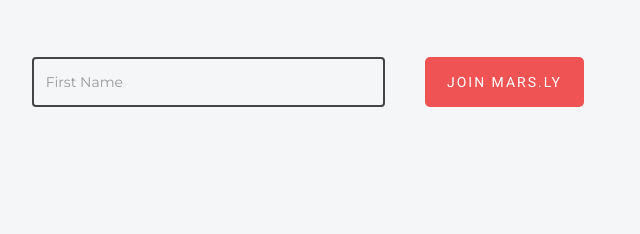
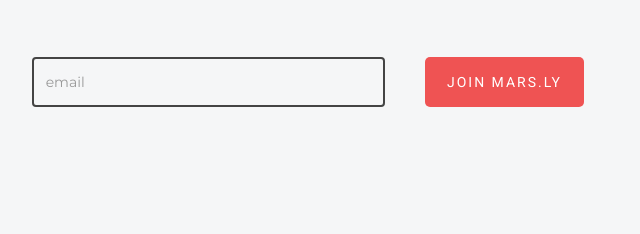
Before and after one commit to cambyses/hydrogen, a plain HTML site: page journal.html in a window 1280 px wide. Shown: the part 1321-1555 px from the top of the page, 235-875 px from the left. Drawn offline with Linux system fonts and the light colour scheme; files whose address does not match are found by name.

Commit message:
Update journal.html

```diff
--- a/journal.html
+++ b/journal.html
@@ -118,33 +118,6 @@
 	</div>
 
 	<!-- Subscribe -->
-	<!--
-	<section id="fh5co-header" class="fh5co-cover" role="banner" style="">
-		<div class="overlay"></div>
-			<div class="container">
-				<div class="row">
-					<div class="col-md-8 col-md-offset-2 text-center">
-						<div class="display-t">
-							<div class="display-tc animate-box" data-animate-effect="fadeIn">
-								<div class="row">
-							<form class="form-inline" id="fh5co-header-subscribe">
-						<div class="col-md-8 col-md-offset-2">
-					<div class="form-group">
-				<input type="text" class="form-control" id="email" placeholder="Enter your email">
-			<button type="submit" class="btn btn-primary">Join Mars.ly</button>
-
-									</div>
-								</div>
-							</form>
-							</div>
-						</div>
-					</div>
-				</div>
-			</div>
-		</div>
-	</section>
-		-->
-		<!-- Test -->
 
 		<div id="fh5co-main">
 		<div class="container">
@@ -156,7 +129,7 @@
 					<div class="row">
 						<div class="col-md-6">
 					<div class="form-group">
-				<input type="text" class="form-control" placeholder="First Name">
+				<input type="text" class="form-control" placeholder="email">
 				</div>
 			</div>
 		<div class="col-md-6">
```
